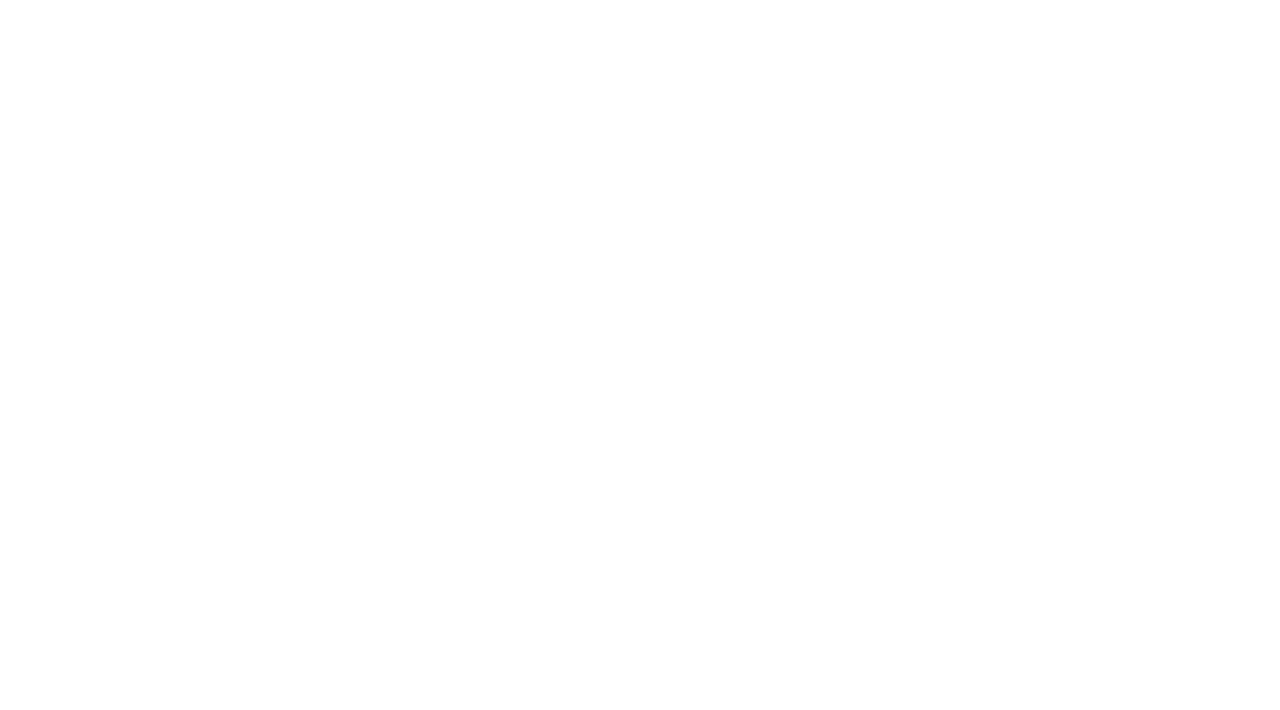
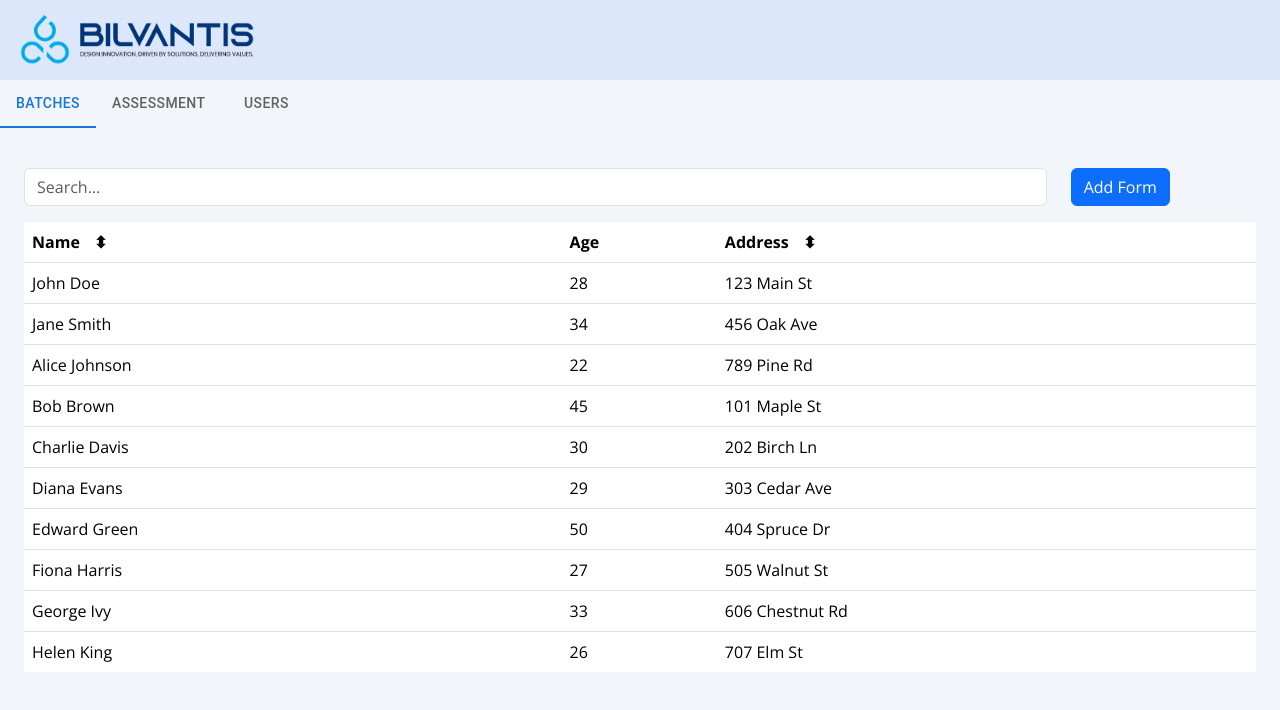
Before and after one commit to Jakkula-pandu/associate-assignment-frontend, a React (Create React App) app in the folder associate-assignment/: page /Dashboard in a window 1280 px wide. Before the commit this address had no page. Shown: the top 710 px of the page. Built offline with nearby package versions, Linux system fonts and the light colour scheme.

Commit message:
Creation of table

```diff
--- a/associate-assignment/package.json
+++ b/associate-assignment/package.json
@@ -3,6 +3,10 @@
   "version": "0.1.0",
   "private": true,
   "dependencies": {
+    "@emotion/react": "^11.11.4",
+    "@emotion/styled": "^11.11.5",
+    "@mui/lab": "^5.0.0-alpha.170",
+    "@mui/material": "^5.15.20",
     "@testing-library/jest-dom": "^5.17.0",
     "@testing-library/react": "^13.4.0",
     "@testing-library/user-event": "^13.5.0",
--- a/associate-assignment/src/App.js
+++ b/associate-assignment/src/App.js
@@ -1,13 +1,16 @@
 import './App.css';
 import { BrowserRouter, Routes, Route } from "react-router-dom";
 import LoginPage from './components/LoginPage/LoginPage';
+import Header from './components/Header/Header';
+import Dashboard from './components/Dashboard/Dashboard';
 
 function App() {
     return (
         <BrowserRouter>
+        <Header />
             <Routes>
-                <Route path="/" element={<LoginPage />}>
-                </Route>
+                <Route path="/" element={<LoginPage />}></Route>
+                <Route path="/Dashboard" element={<Dashboard />}></Route>
             </Routes>
         </BrowserRouter>
     );
--- /dev/null
+++ b/associate-assignment/src/components/Batches/Batches.js
@@ -0,0 +1,71 @@
+import React, { useState } from 'react';
+import Table from '../Table/Table';
+
+const columns = [
+  { Header: 'Name', accessor: 'name', sortable: true },
+  { Header: 'Age', accessor: 'age', sortable: false },
+  { Header: 'Address', accessor: 'address', sortable: true },
+
+];
+
+const initialData = [
+    { name: 'John Doe', age: 28, address: '123 Main St' },
+    { name: 'Jane Smith', age: 34, address: '456 Oak Ave' },
+    { name: 'Alice Johnson', age: 22, address: '789 Pine Rd' },
+    { name: 'Bob Brown', age: 45, address: '101 Maple St' },
+    { name: 'Charlie Davis', age: 30, address: '202 Birch Ln' },
+    { name: 'Diana Evans', age: 29, address: '303 Cedar Ave' },
+    { name: 'Edward Green', age: 50, address: '404 Spruce Dr' },
+    { name: 'Fiona Harris', age: 27, address: '505 Walnut St' },
+    { name: 'George Ivy', age: 33, address: '606 Chestnut Rd' },
+    { name: 'Helen King', age: 26, address: '707 Elm St' },
+    { name: 'Ian Lewis', age: 40, address: '808 Ash Ln' },
+    { name: 'Julia Moore', age: 31, address: '909 Poplar Dr' },
+    { name: 'Kevin Nelson', age: 23, address: '1010 Fir St' },
+    { name: 'Laura Olson', age: 36, address: '1111 Hemlock Rd' },
+    { name: 'Michael Parker', age: 38, address: '1212 Redwood Ave' },
+    { name: 'Nina Quinn', age: 24, address: '1313 Cypress St' },
+    { name: 'Oscar Roberts', age: 44, address: '1414 Sequoia Dr' },
+    { name: 'Paula Scott', age: 32, address: '1515 Magnolia Ln' },
+    { name: 'Quincy Turner', age: 29, address: '1616 Willow Rd' },
+    { name: 'Rachel Underwood', age: 41, address: '1717 Aspen St' },
+  ];
+
+
+const Batches = () => {
+  const [data, setData] = useState(initialData);
+  const [searchValue, setSearchValue] = useState('');
+
+  const handleSort = (key, direction) => {
+    const sortedData = [...data].sort((a, b) => {
+      if (a[key] < b[key]) return direction === 'ascending' ? -1 : 1;
+      if (a[key] > b[key]) return direction === 'ascending' ? 1 : -1;
+      return 0;
+    });
+    setData(sortedData);
+  };
+
+  const handleSearch = (value) => {
+    setSearchValue(value);
+    const filteredData = initialData.filter((item) =>
+      Object.values(item).some((val) =>
+        String(val).toLowerCase().includes(value.toLowerCase())
+      )
+    );
+    setData(filteredData);
+  };
+
+  return (
+    <div>
+      <Table
+        columns={columns}
+        data={data}
+        onSort={handleSort}
+        onSearch={handleSearch}
+        searchValue={searchValue}
+      />
+    </div>
+  );
+};
+
+export default Batches;
--- /dev/null
+++ b/associate-assignment/src/components/Dashboard/Dashboard.css
@@ -0,0 +1,9 @@
+.dashboard-container{
+    height: 90vh;
+    overflow:scroll;
+    background-color: rgb(242, 245, 250);
+}
+
+.dashboard-container::-webkit-scrollbar {
+    display: none;
+}
--- /dev/null
+++ b/associate-assignment/src/components/Dashboard/Dashboard.js
@@ -0,0 +1,36 @@
+import React from 'react';
+import Box from '@mui/material/Box';
+import Tab from '@mui/material/Tab';
+import TabContext from '@mui/lab/TabContext';
+import TabList from '@mui/lab/TabList';
+import TabPanel from '@mui/lab/TabPanel';
+import Batches from '../Batches/Batches';
+import './Dashboard.css'
+
+
+const Dashboard = () => {
+  const [value, setValue] = React.useState('1');
+
+  const handleChange = (event, newValue) => {
+    setValue(newValue);
+  };
+
+  return (
+    <div className='dashboard-container' >
+      <TabContext value={value}>
+        <Box >
+          <TabList onChange={handleChange} aria-label="lab API tabs example">
+            <Tab label="Batches" value="1" />
+            <Tab label="Assessment" value="2" />
+            <Tab label="Users" value="3" />
+          </TabList>
+        </Box>
+        <TabPanel value="1"><Batches/></TabPanel>
+        <TabPanel value="2">Assessments</TabPanel>
+        <TabPanel value="3">Users</TabPanel>
+      </TabContext>
+    </div>
+  );
+}
+
+export default Dashboard ;
--- /dev/null
+++ b/associate-assignment/src/components/Header/Header.css
@@ -0,0 +1,52 @@
+.header {
+    display: flex;
+    justify-content: space-between;
+    align-items: center;
+    padding: 10px 20px;
+    background-color: #dce7fc;
+    height: 10vh;
+    box-sizing: border-box;
+}
+
+.logo img {
+    height: 50px;
+}
+
+.header-image img {
+    height: 50px;
+}
+
+@media (max-width: 1024px) {
+    .header {
+        padding: 10px 15px;
+    }
+
+    .logo img,
+    .header-image img {
+        height: 45px;
+    }
+}
+
+@media (max-width: 768px) {
+    .header {
+        flex-direction: column;
+        align-items: center;
+        padding: 10px 10px;
+    }
+
+    .logo img,
+    .header-image img {
+        height: 40px;
+    }
+}
+
+@media (max-width: 480px) {
+    .header {
+        padding: 10px 5px;
+    }
+
+    .logo img,
+    .header-image img {
+        height: 30px;
+    }
+}
--- /dev/null
+++ b/associate-assignment/src/components/Header/Header.js
@@ -0,0 +1,15 @@
+import React from 'react';
+import './Header.css';
+import { HEADER_TEXT } from '../../constants/uiTextSamples';
+
+const Header = () => {
+  return (
+    <header className="header">
+      <div className="logo">
+        <img src={HEADER_TEXT.HEADER_IMAGE} alt={HEADER_TEXT.ALT} />
+      </div>
+    </header>
+  );
+};
+
+export default Header;
--- /dev/null
+++ b/associate-assignment/src/components/Table/Table.css
@@ -0,0 +1,26 @@
+.table-style{
+    height: 450px !important;
+}
+
+.table-style::-webkit-scrollbar {
+    display: none;
+}
+
+.tableFixHead          { overflow: auto; height: 100px; }
+.tableFixHead thead th { position: sticky; top: 0; z-index: 1; }
+
+table  { border-collapse: collapse;  width: 100%; }
+th, td { padding: 8px 16px; }
+th     { background:#eee; }
+
+.table>:not(caption)>*>* {
+    padding: .6rem .5rem;
+    color: var(--bs-table-color-state, var(--bs-table-color-type, var(--bs-table-color)));
+    background-color: var(--bs-table-bg);
+    border-bottom-width: var(--bs-border-width);
+    box-shadow: inset 0 0 0 9999px var(--bs-table-bg-state, var(--bs-table-bg-type, var(--bs-table-accent-bg)));
+}
+
+.table-container{
+    height: 100% !important;
+}
--- /dev/null
+++ b/associate-assignment/src/components/Table/Table.js
@@ -0,0 +1,73 @@
+
+import React, { useState } from 'react';
+import './Table.css'
+
+const Table = ({ columns, data, onSort, onSearch, searchValue }) => {
+    const [sortConfig, setSortConfig] = useState(null);
+
+    const handleSort = (accessor) => {
+        let direction = 'ascending';
+        if (sortConfig && sortConfig.key === accessor && sortConfig.direction === 'ascending') {
+            direction = 'descending';
+        }
+        setSortConfig({ key: accessor, direction });
+        onSort(accessor, direction);
+    };
+
+    return (
+        <div className="fluid-container mt-3">
+            <div className='row'>
+                <div className='col-10'>
+                <input
+                    type="text"
+                    className="form-control mb-3"
+                    placeholder="Search..."
+                    value={searchValue}
+                    onChange={(e) => onSearch(e.target.value)}
+                />
+                </div>
+
+                <div className='col-2'>
+                    <button className='btn btn-primary'>Add Form</button>
+                </div>
+
+            </div>
+
+            <div className="table-responsive tableFixHead table-style">
+                <table className="table table-hover table-container">
+                    <thead className="table-heading">
+                        <tr>
+                            {columns.map((column) => (
+                                <th key={column.accessor}>
+                                    {column.Header}
+                                    {column.sortable && (
+                                        <span
+                                            onClick={() => handleSort(column.accessor)}
+                                            style={{ cursor: 'pointer', marginLeft: '10px' }}
+                                        >
+                                            {sortConfig && sortConfig.key === column.accessor ? (
+                                                sortConfig.direction === 'ascending' ? ' 🔼' : ' 🔽'
+                                            ) : ' ⬍'}
+                                        </span>
+                                    )}
+                                </th>
+                            ))}
+                        </tr>
+                    </thead>
+                    <tbody>
+                        {data.map((row, rowIndex) => (
+                            <tr key={rowIndex}>
+                                {columns.map((column) => (
+                                    <td key={column.accessor}>{row[column.accessor]}</td>
+                                ))}
+                            </tr>
+                        ))}
+                    </tbody>
+                </table>
+            </div>
+        </div>
+
+    );
+};
+
+export default Table;
--- a/associate-assignment/src/constants/uiTextSamples.js
+++ b/associate-assignment/src/constants/uiTextSamples.js
@@ -1,3 +1,5 @@
+import headerImage from '../../src/assets/images/Group 9543@2x.png';
+
 export const ERROR_MESSAGES = {
     EMAIL_REQUIRED: 'Email is required',
     EMAIL_INVALID: 'Email address is invalid',
@@ -17,3 +19,8 @@ export const BUTTON_TEXT = {
 export const TITLES = {
     LOGIN: 'Login'
 };
+
+export const HEADER_TEXT = {
+  HEADER_IMAGE: headerImage,
+  ALT: 'Image'
+};
```
Also changed, not shown: associate-assignment/src/components/Batches/Bathes.css (added).
